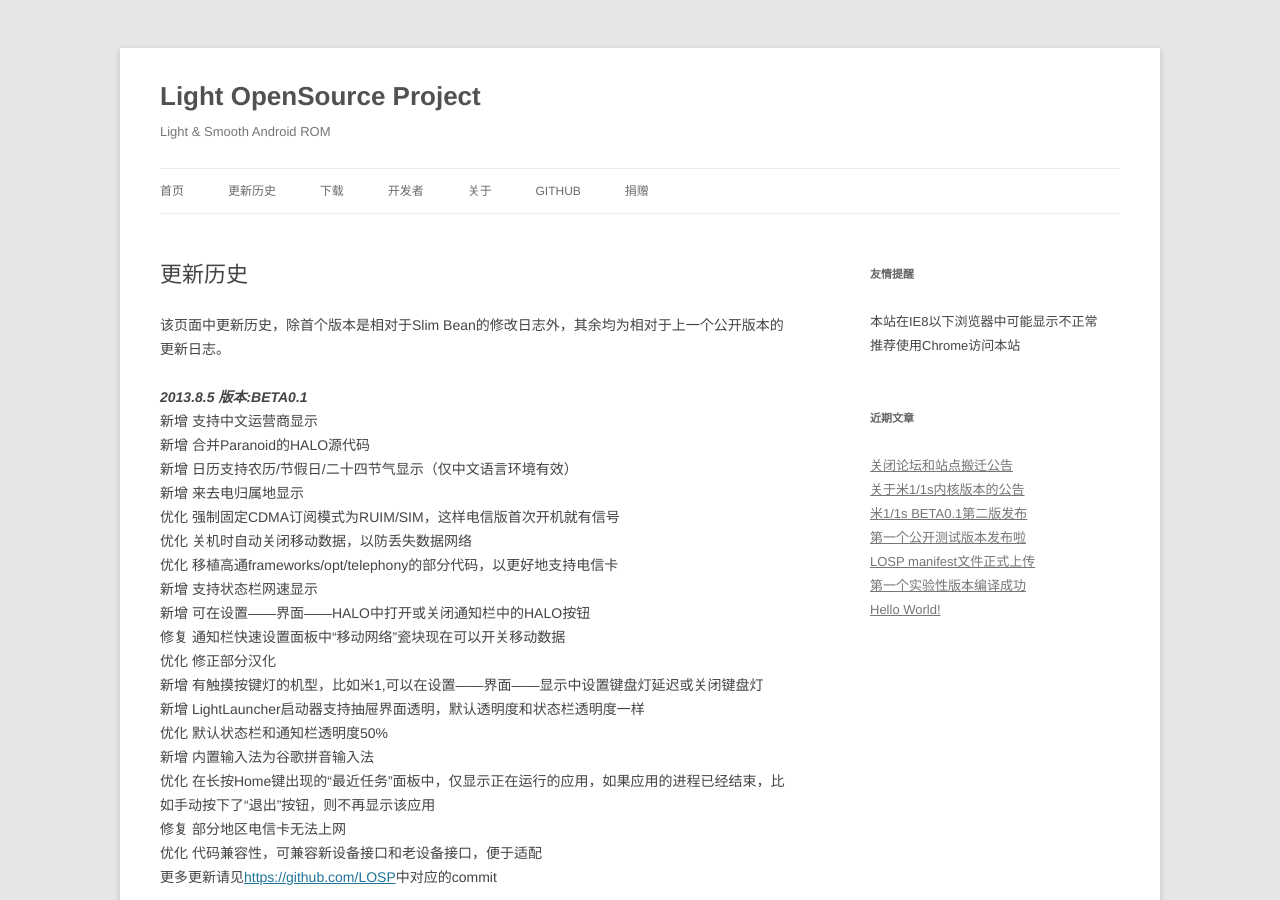
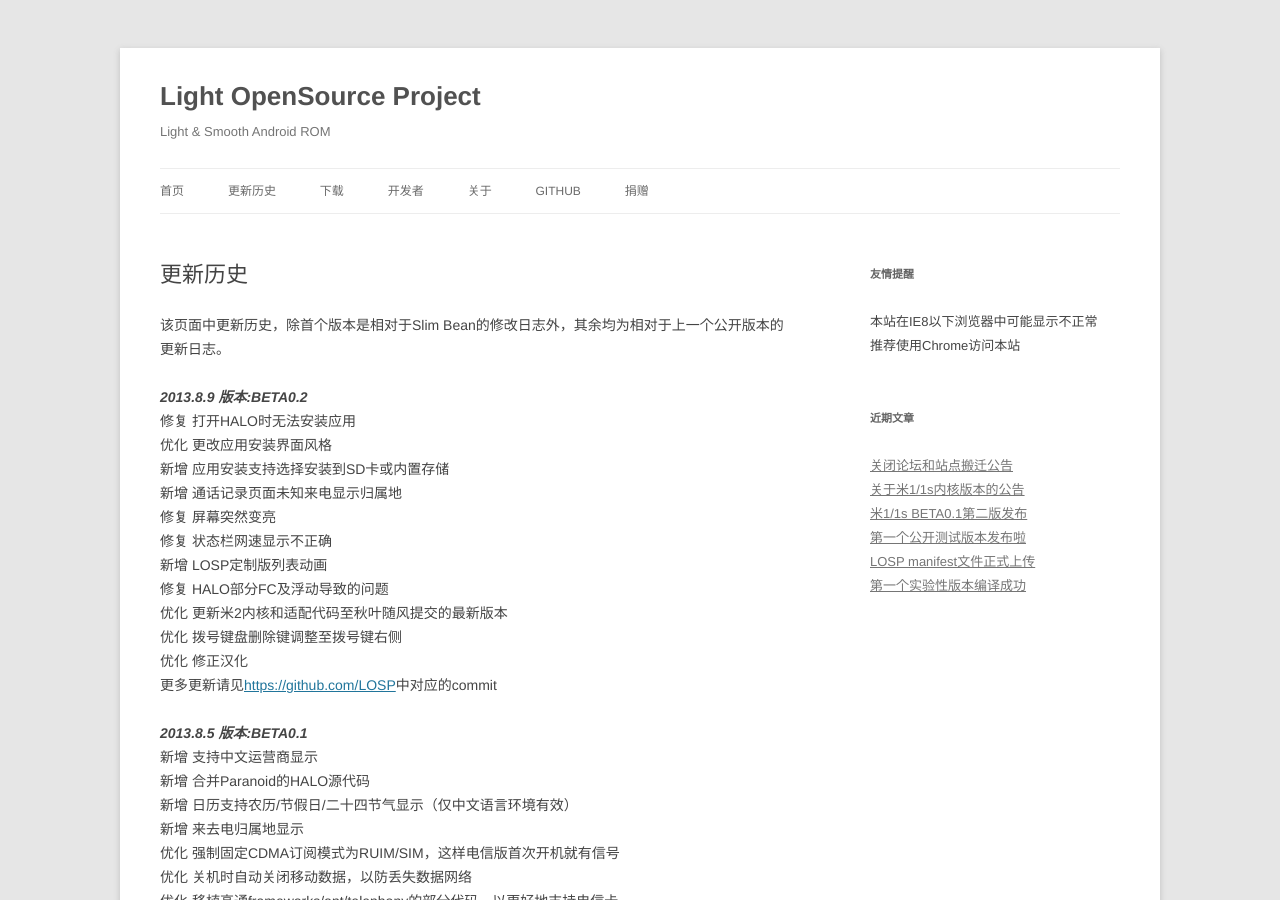
Before and after one commit to LOSP/LOSP.github.io, a Jekyll site: the page built from history/index.md, in a window 1280 px wide and 900 px high. Built offline with Jekyll 4.4.1, drawn with Linux system fonts in a browser that asks for light colours; Markdown is read by kramdown in place of the engine named in the settings; comment, search, counter and statistics services are not loaded.

Commit message:
new version BETA 0.2 released

```diff
--- a/history/index.md
+++ b/history/index.md
@@ -3,6 +3,20 @@
 title: 更新历史
 ---
 该页面中更新历史，除首个版本是相对于Slim Bean的修改日志外，其余均为相对于上一个公开版本的更新日志。
+
+*__2013.8.9 版本:BETA0.2__*
+修复 打开HALO时无法安装应用
+优化 更改应用安装界面风格
+新增 应用安装支持选择安装到SD卡或内置存储
+新增 通话记录页面未知来电显示归属地
+修复 屏幕突然变亮
+修复 状态栏网速显示不正确
+新增 LOSP定制版列表动画
+修复 HALO部分FC及浮动导致的问题
+优化 更新米2内核和适配代码至秋叶随风提交的最新版本
+优化 拨号键盘删除键调整至拨号键右侧
+优化 修正汉化
+更多更新请见<https://github.com/LOSP>中对应的commit
 
 *__2013.8.5 版本:BETA0.1__*
 新增 支持中文运营商显示
```
Also changed, not shown: _posts/2013-8-9-new-version-beta02.md (added, +9 -0 lines), download/index.md (+2 -0 lines).
